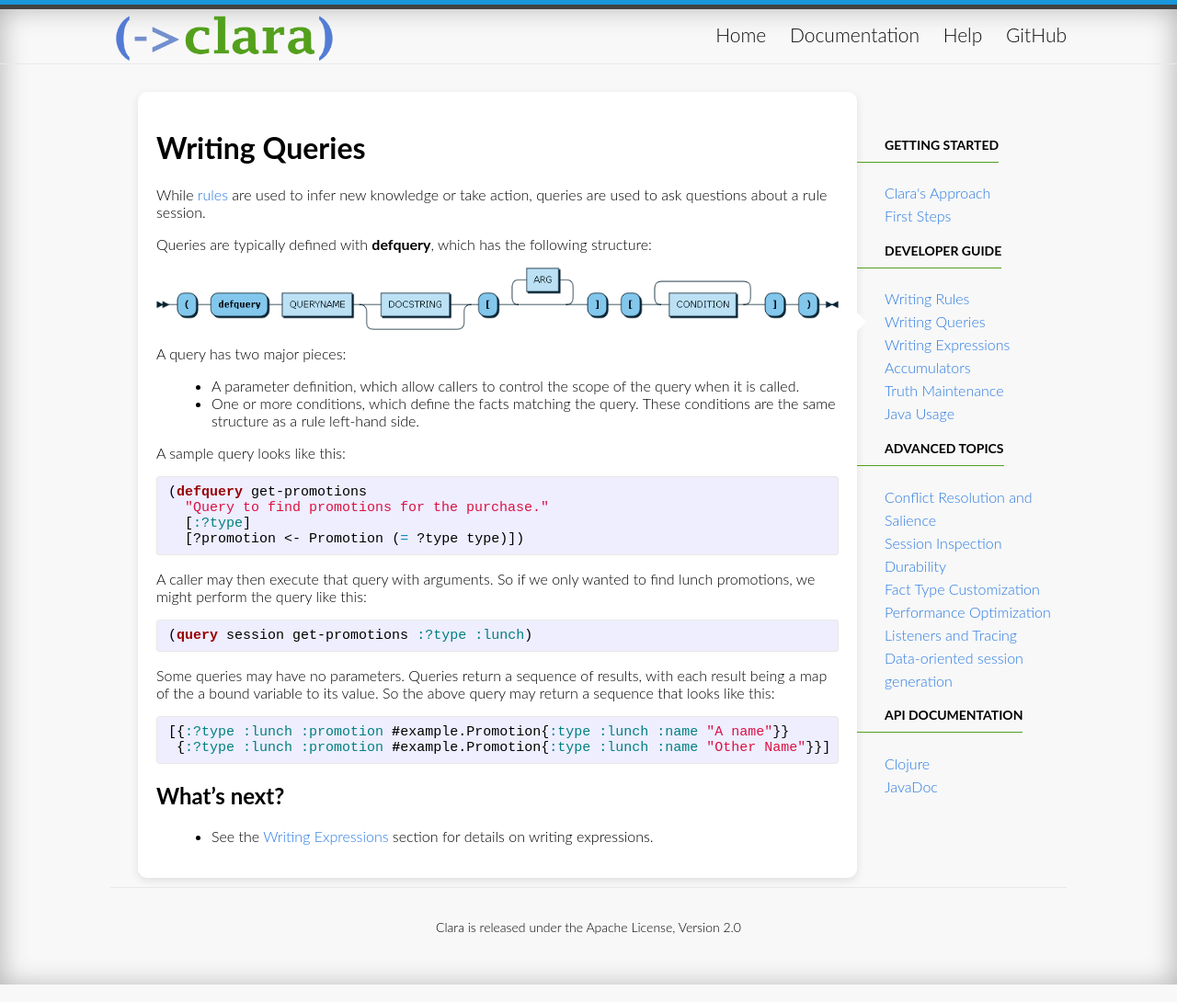
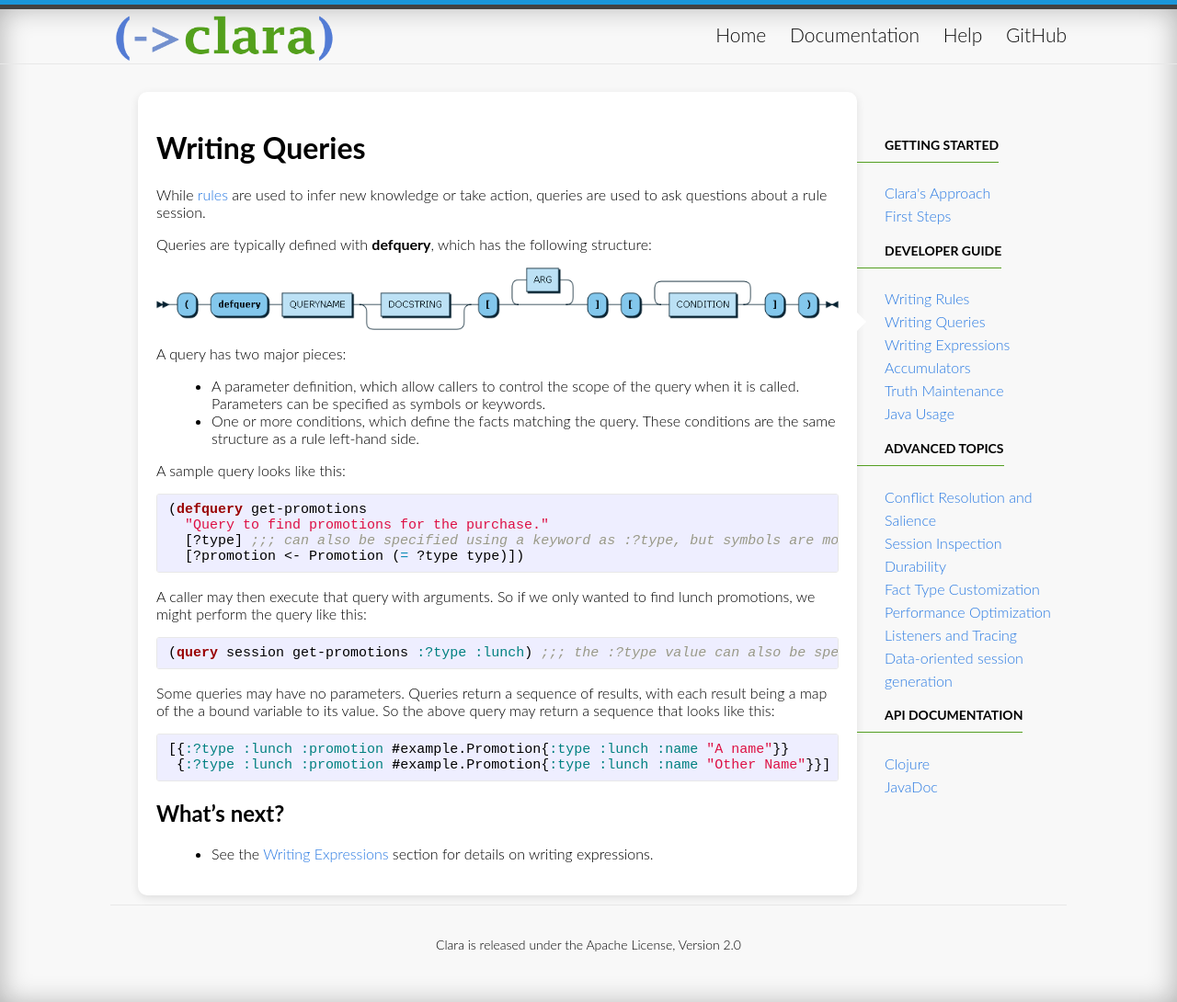
Before and after one commit to oracle-samples/clara-site, a Jekyll site: the page built from _docs/queries.md, in a window 1280 px wide. Shown: the whole page at 92% size. Built offline with Jekyll 4.4.1, drawn with Linux system fonts in a browser that asks for light colours.

Commit message:
update query documentation to clarify that query bindings and arguments (#38)
Thanks for the contribution @k13gomez

```diff
--- a/_docs/queries.md
+++ b/_docs/queries.md
@@ -12,7 +12,7 @@ Queries are typically defined with **defquery**, which has the following structu
 
 A query has two major pieces:
 
-* A parameter definition, which allow callers to control the scope of the query when it is called.
+* A parameter definition, which allow callers to control the scope of the query when it is called. Parameters can be specified as symbols or keywords.
 * One or more conditions, which define the facts matching the query. These conditions are the same structure as a rule left-hand side.
 
 A sample query looks like this:
@@ -20,14 +20,14 @@ A sample query looks like this:
 {% highlight clojure %}
 (defquery get-promotions
   "Query to find promotions for the purchase."
-  [:?type]
+  [?type] ;;; can also be specified using a keyword as :?type, but symbols are more idiomatic to specify bindings.
   [?promotion <- Promotion (= ?type type)])
 {% endhighlight %}
 
 A caller may then execute that query with arguments. So if we only wanted to find lunch promotions, we might perform the query like this:
 
 {% highlight clojure %}
-(query session get-promotions :?type :lunch)
+(query session get-promotions :?type :lunch) ;;; the :?type value can also be specified as a symbol '?type, but keywords are more idiomatic to specify arguments.
 {% endhighlight %}
 
 Some queries may have no parameters. Queries return a sequence of results, with each result being a map of the a bound variable to its value. So the above query may return a sequence that looks like this:
```
Also changed, not shown: CONTRIBUTORS.md (+2 -0 lines).
